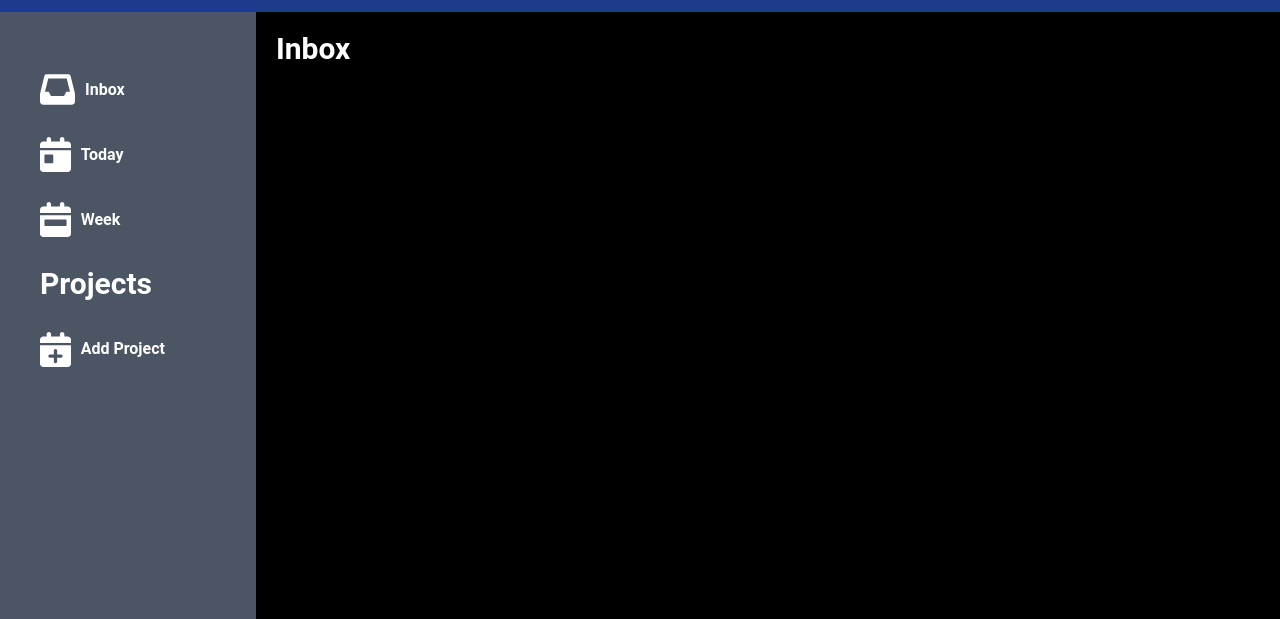
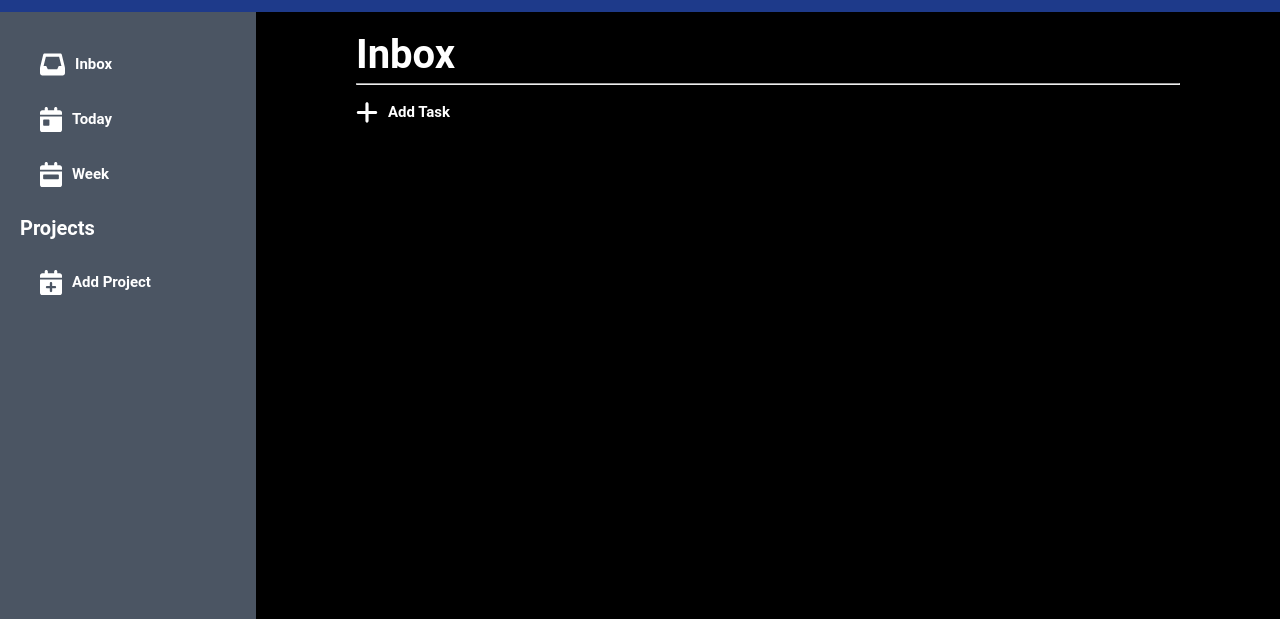
Before and after one commit to Mohamedsayhii/todo-list, a website built with webpack: page dist/index.html in a window 1280 px wide. Shown: the part 122-741 px from the top of the page. Built offline with nearby package versions, Linux system fonts and the light colour scheme.

Commit message:
Add style features

```diff
--- a/src/homepage.js
+++ b/src/homepage.js
@@ -4,6 +4,7 @@ import inboxIcon from "./assets/inbox-solid.svg";
 import todayIcon from "./assets/calendar-day-solid.svg";
 import weekIcon from "./assets/calendar-week-solid.svg";
 import addIcon from "./assets/calendar-plus-solid.svg";
+import plusIcon from "./assets/plus-solid.svg";
 
 const header = () => {
   const header = document.createElement("header");
@@ -55,6 +56,19 @@ function createSideBarElement(icon, text) {
   return div;
 }
 
+function createInboxElement(icon, text) {
+  const div = document.createElement("div");
+  div.classList.add("inbox-element");
+  const image = document.createElement("img");
+  image.src = icon;
+  const h4 = document.createElement("h4");
+  h4.textContent = text;
+  div.appendChild(image);
+  div.appendChild(h4);
+
+  return div;
+}
+
 const sideBar = () => {
   const sideBar = document.createElement("div");
   sideBar.classList.add("sidebar");
@@ -75,6 +89,10 @@ const inbox = () => {
   const inbox = document.createElement("div");
   inbox.classList.add("inbox");
   inbox.textContent = "Inbox";
+  const hr = document.createElement("hr");
+  inbox.appendChild(hr);
+  inbox.appendChild(createInboxElement(plusIcon, "Add Task"));
+
   return inbox;
 };
 
--- a/src/sass/style.scss
+++ b/src/sass/style.scss
@@ -1,6 +1,24 @@
 @import "/node_modules/normalize.css/normalize";
 
 $blue: #1e3a8a;
+
+@mixin elements {
+  &:hover {
+    cursor: pointer;
+  }
+  display: flex;
+  align-items: center;
+  gap: 1rem;
+  margin-left: 2rem;
+
+  h4 {
+    font-size: 1.5rem;
+  }
+
+  img {
+    height: 2.5rem;
+  }
+}
 
 * {
   margin: 0;
@@ -61,34 +79,35 @@ main {
     align-items: start;
     gap: 3rem;
     color: white;
-    padding: 6rem 4rem;
+    padding: 4rem 2rem;
     font-size: 1.6rem;
 
     h4 {
-      font-size: 3rem;
+      font-size: 2rem;
     }
 
     .sidebar-element {
-      display: flex;
-      justify-content: center;
-      align-items: center;
-      gap: 1rem;
-
-      h4 {
-        font-size: 1.6rem;
-      }
-
-      img {
-        height: 3.5rem;
-      }
+      @include elements();
     }
   }
 
   .inbox {
-    font-size: 3rem;
+    display: flex;
+    flex-direction: column;
+    font-size: 4rem;
     font-weight: bold;
     color: white;
-    padding: 2rem;
+    padding: 2rem 10rem;
+
+    hr {
+      margin: 0.5rem 0 1.5rem 0;
+      color: white;
+    }
+
+    .inbox-element {
+      @include elements();
+      margin: 0;
+    }
   }
 }
 
```
Also changed, not shown: src/assets/plus-solid.svg (added).
